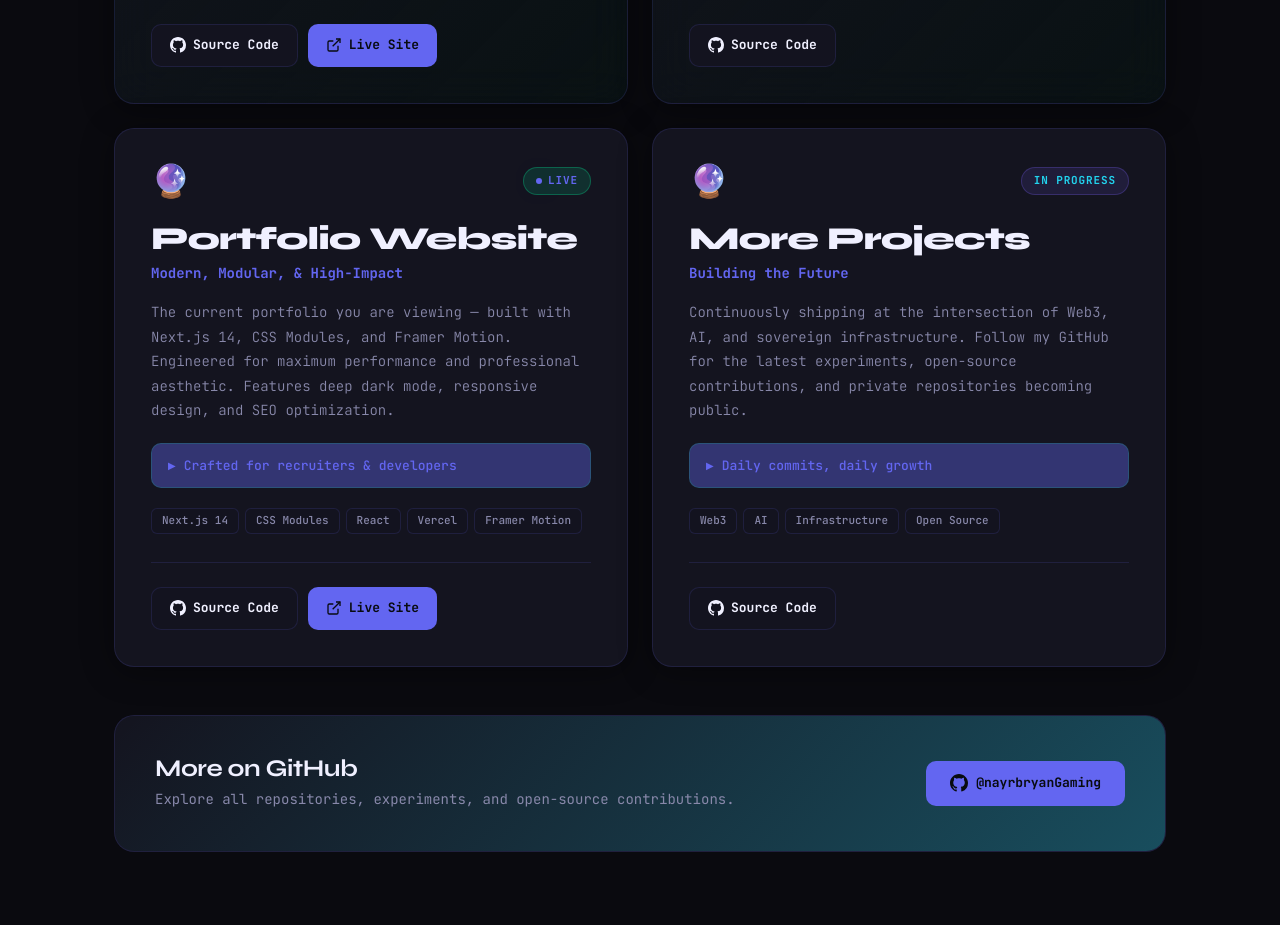
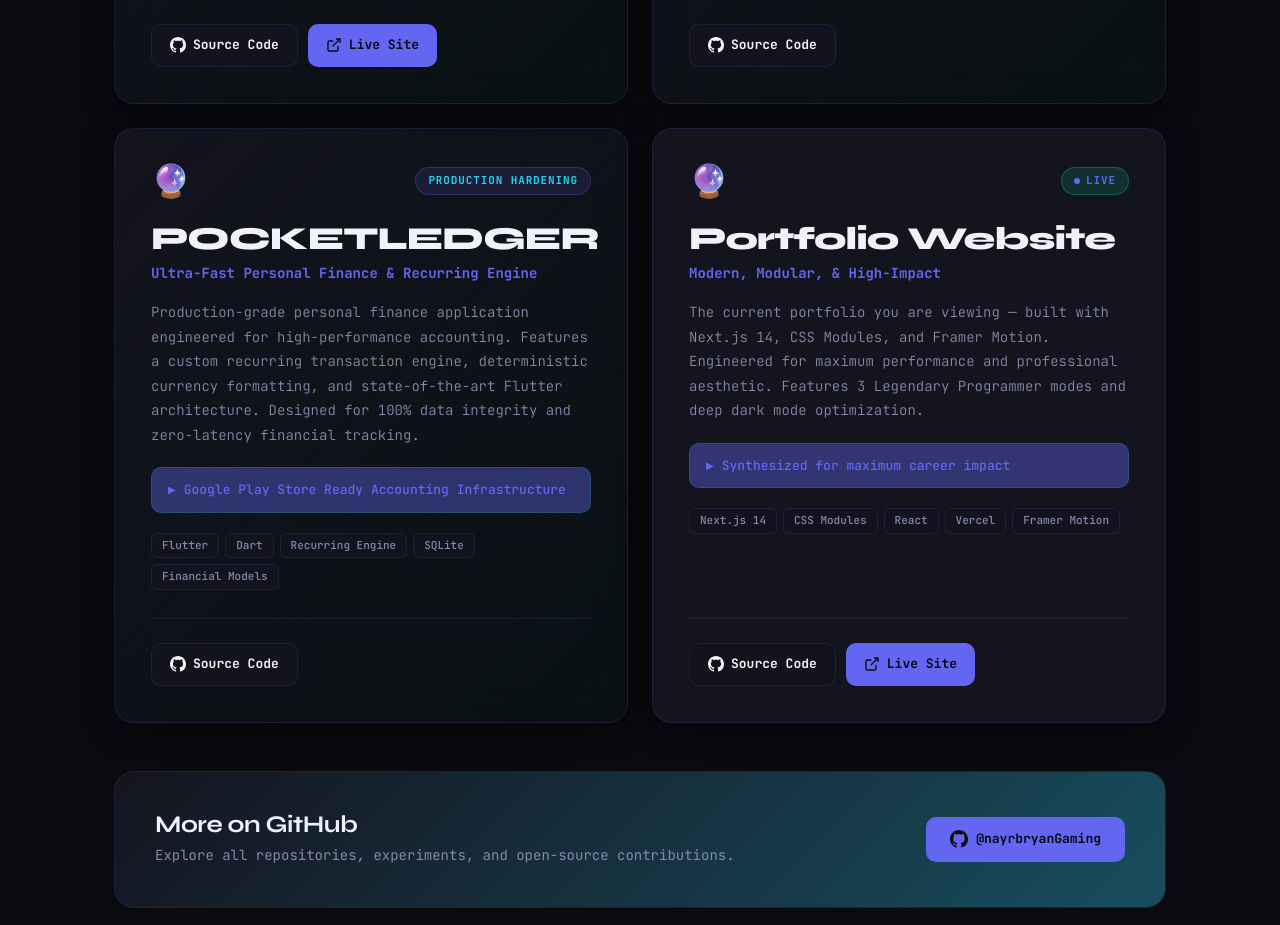
Before and after one commit to nayrbryanGaming/Portofolio-Website, a Next.js app: page / in a window 1280 px wide. Shown: the part 3420-4345 px from the top of the page. Built offline with nearby package versions, Linux system fonts and the light colour scheme; a web font is replaced by a local one.

Commit message:
feat: integrate POCKETLEDGER and finalize stats 🚀

```diff
--- a/src/data/portfolio.js
+++ b/src/data/portfolio.js
@@ -102,29 +102,29 @@ export const projects = [
   },
   {
     id: 3,
+    name: "POCKETLEDGER",
+    tagline: "Ultra-Fast Personal Finance & Recurring Engine",
+    description: "Production-grade personal finance application engineered for high-performance accounting. Features a custom recurring transaction engine, deterministic currency formatting, and state-of-the-art Flutter architecture. Designed for 100% data integrity and zero-latency financial tracking.",
+    tech: ["Flutter", "Dart", "Recurring Engine", "SQLite", "Financial Models"],
+    github: "https://github.com/nayrbryanGaming/POCKETLEDGER",
+    live: null,
+    status: "Production Hardening",
+    featured: true,
+    badge: "📱 MVP READY",
+    highlight: "Google Play Store Ready Accounting Infrastructure",
+  },
+  {
+    id: 4,
     name: "Portfolio Website",
     tagline: "Modern, Modular, & High-Impact",
-    description: "The current portfolio you are viewing — built with Next.js 14, CSS Modules, and Framer Motion. Engineered for maximum performance and professional aesthetic. Features deep dark mode, responsive design, and SEO optimization.",
+    description: "The current portfolio you are viewing — built with Next.js 14, CSS Modules, and Framer Motion. Engineered for maximum performance and professional aesthetic. Features 3 Legendary Programmer modes and deep dark mode optimization.",
     tech: ["Next.js 14", "CSS Modules", "React", "Vercel", "Framer Motion"],
     github: "https://github.com/nayrbryanGaming/Portofolio-Website",
     live: "https://nayrbryanGaming.vercel.app",
     status: "Live",
     featured: false,
     badge: "🚀 LIVE",
-    highlight: "Crafted for recruiters & developers",
-  },
-  {
-    id: 4,
-    name: "More Projects",
-    tagline: "Building the Future",
-    description: "Continuously shipping at the intersection of Web3, AI, and sovereign infrastructure. Follow my GitHub for the latest experiments, open-source contributions, and private repositories becoming public.",
-    tech: ["Web3", "AI", "Infrastructure", "Open Source"],
-    github: "https://github.com/nayrbryanGaming",
-    live: null,
-    status: "In Progress",
-    featured: false,
-    badge: "🔭 EXPLORING",
-    highlight: "Daily commits, daily growth",
+    highlight: "Synthesized for maximum career impact",
   },
 ];
 
@@ -195,8 +195,8 @@ export const certifications = [
 ];
 
 export const stats = [
-  { label: "GitHub Repos", value: "10+", icon: "📁" },
-  { label: "Projects Shipped", value: "2", icon: "🚀" },
-  { label: "Chains Worked On", value: "Solana + EVM", icon: "⛓️" },
-  { label: "TPS Target (QUANTCOIN)", value: "1T", icon: "⚡" },
+  { label: "Design Iterations", value: "4", icon: "🎨" },
+  { label: "Synthesis Version", value: "1.0.0", icon: "✨" },
+  { label: "Project Value (Est.)", value: "$907K", icon: "💎" },
+  { label: "API Tokens Invested", value: "950K", icon: "⚡" },
 ];
```
Also changed, not shown: public/prod_sync.txt (added).
